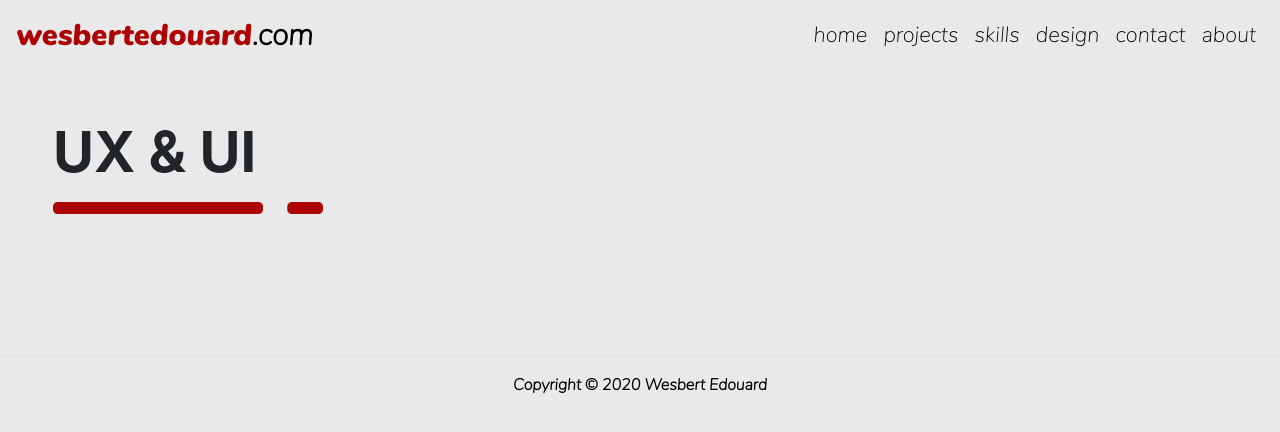
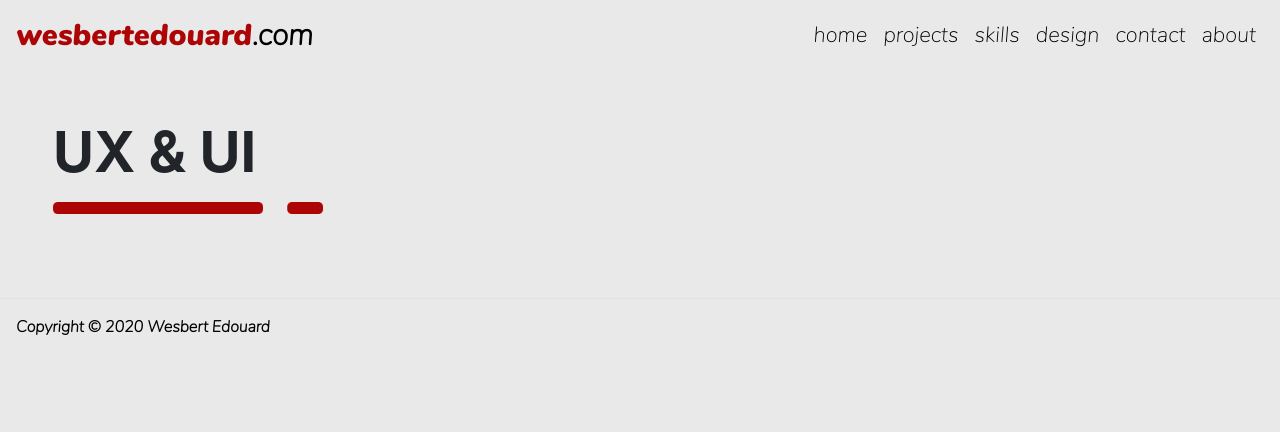
Before and after one commit to WesbertEdouard/wesbertedouard.com, a React (Create React App) app: page /design in a window 1280 px wide. Shown: the top 432 px of the page. Built offline with nearby package versions, Linux system fonts and the light colour scheme.

Commit message:
netlify data added

```diff
--- a/src/Componets/Footer.css
+++ b/src/Componets/Footer.css
@@ -5,14 +5,15 @@
   }
 
   #footer-font {
-    display: flex;
-    justify-content: center;
+    position: relative;
+    bottom: 0;
+    align-content: center;
     font-family: 'Nunito-ExtraLightItalic';
     color: black;
     font-weight: bold;
   }
 
   .footer {
-    margin-top: 90px;
+
     padding: 0;
   }
--- a/src/index.js
+++ b/src/index.js
@@ -4,7 +4,10 @@ import './index.css';
 import App from './App';
 import * as serviceWorker from './serviceWorker';
 import 'bootstrap/dist/css/bootstrap.css';
-
+import 'bootstrap/dist/css/bootstrap.min.css';
+import './fonts/Nunito-BlackItalic.ttf';
+import './fonts/Nunito-ExtraLightItalic.ttf';
+import axios from 'axios';
 ReactDOM.render(
   <React.StrictMode>
     <App />
```
